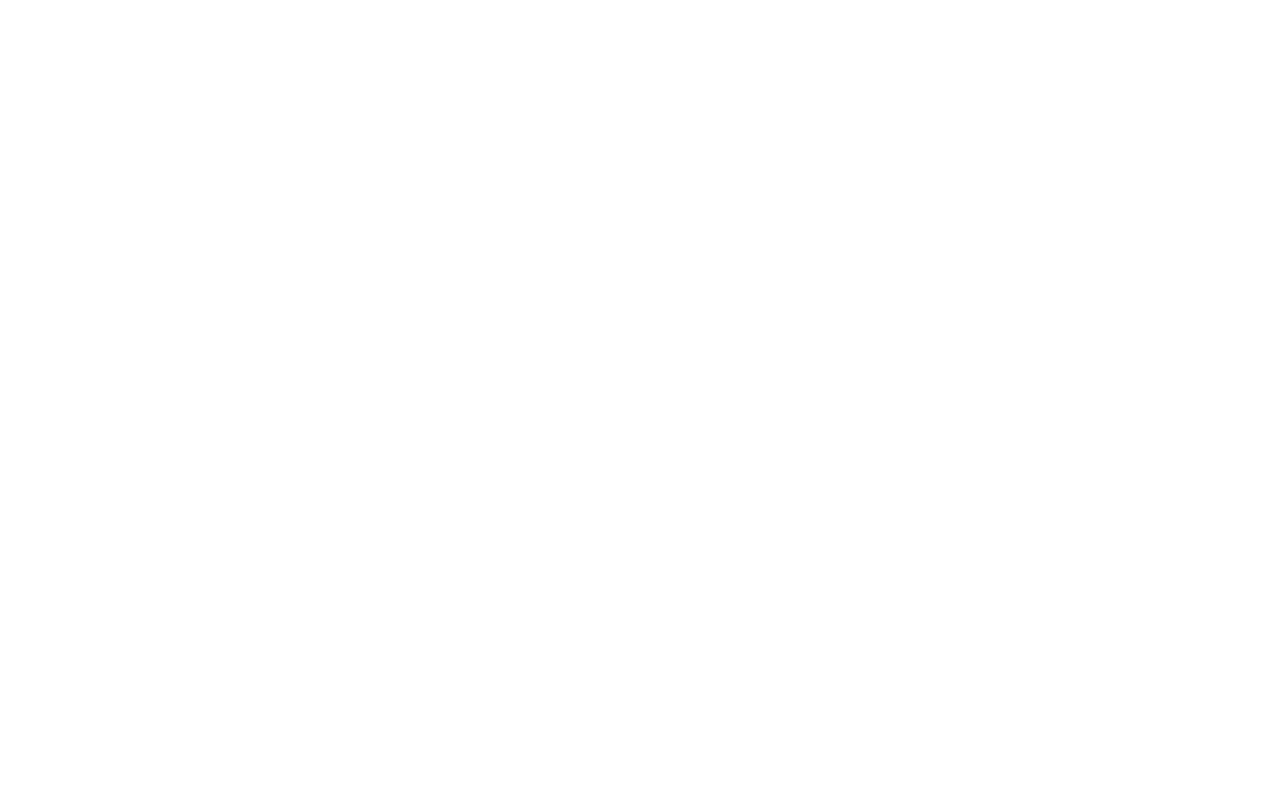
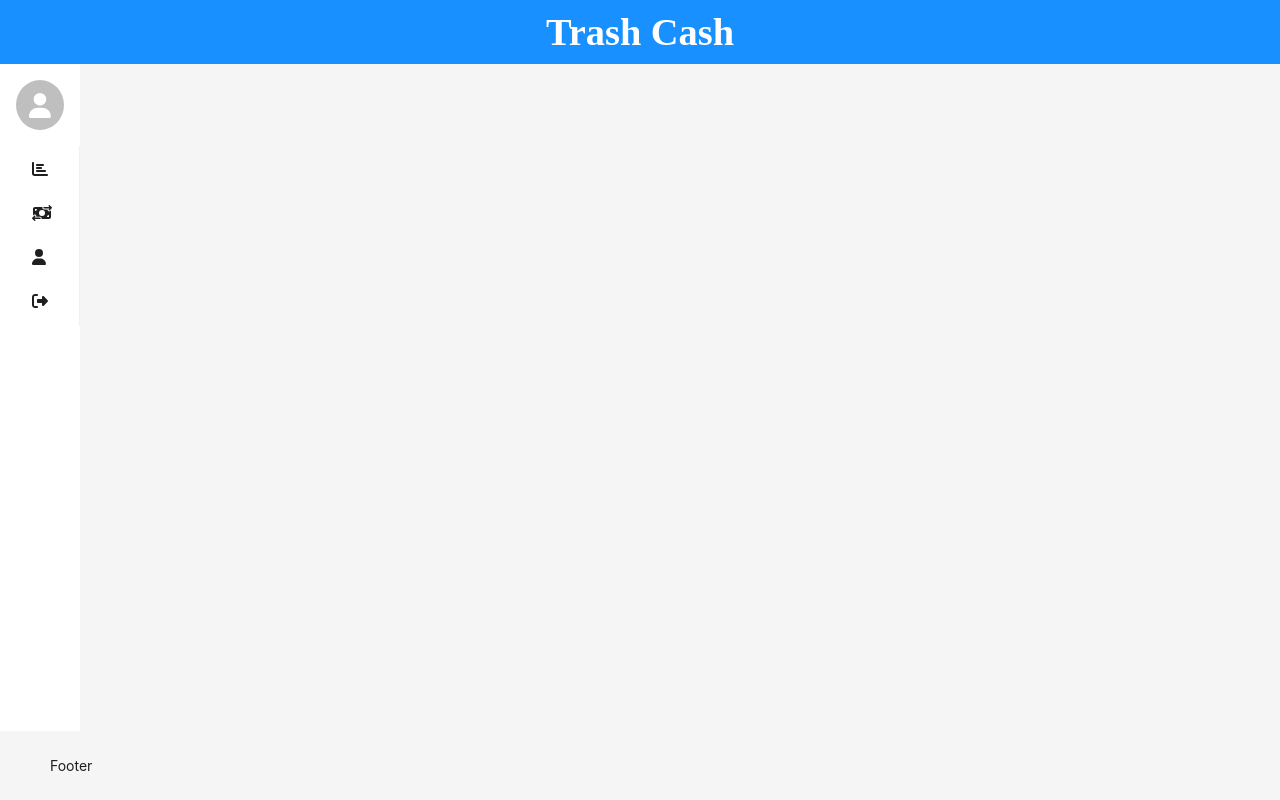
Before and after one commit to piyush016/Trash-Cash, a React (Vite) app in the folder client/: page / in a window 1280 px wide. Built offline with nearby package versions, Linux system fonts and the light colour scheme; a web font is replaced by a local one.

Commit message:
App and index

```diff
--- a/client/src/App.jsx
+++ b/client/src/App.jsx
@@ -1,7 +1,35 @@
 import "./App.css";
+import { Routes, Route, BrowserRouter } from "react-router-dom";
+import Signup from "./screens/Signup";
+import Signin from "./screens/Signin";
+import Dashboard from "./screens/Dashboard";
+import SendMoney from "./screens/SendMoney";
+import SideNavigation from "./components/SideNavigation";
+import Nav from "./components/Nav";
+import Foot from "./components/Foot";
+import { Layout } from "antd";
+const { Content } = Layout;
 
 function App() {
-  return <></>;
+  return (
+    <BrowserRouter>
+      <Layout style={{ minHeight: "100vh" }}>
+        <Nav />
+        <Layout>
+          <SideNavigation />
+          <Content style={{ padding: "8px" }}>
+            <Routes>
+              <Route path='/signup' element={<Signup />} />
+              <Route path='/signin' element={<Signin />} />
+              <Route path='/dashboard' element={<Dashboard />} />
+              <Route path='/send-money' element={<SendMoney />} />
+            </Routes>
+          </Content>
+        </Layout>
+        <Foot />
+      </Layout>
+    </BrowserRouter>
+  );
 }
 
 export default App;
--- a/client/src/index.css
+++ b/client/src/index.css
@@ -0,0 +1,3 @@
+@tailwind base;
+@tailwind components;
+@tailwind utilities;
```
